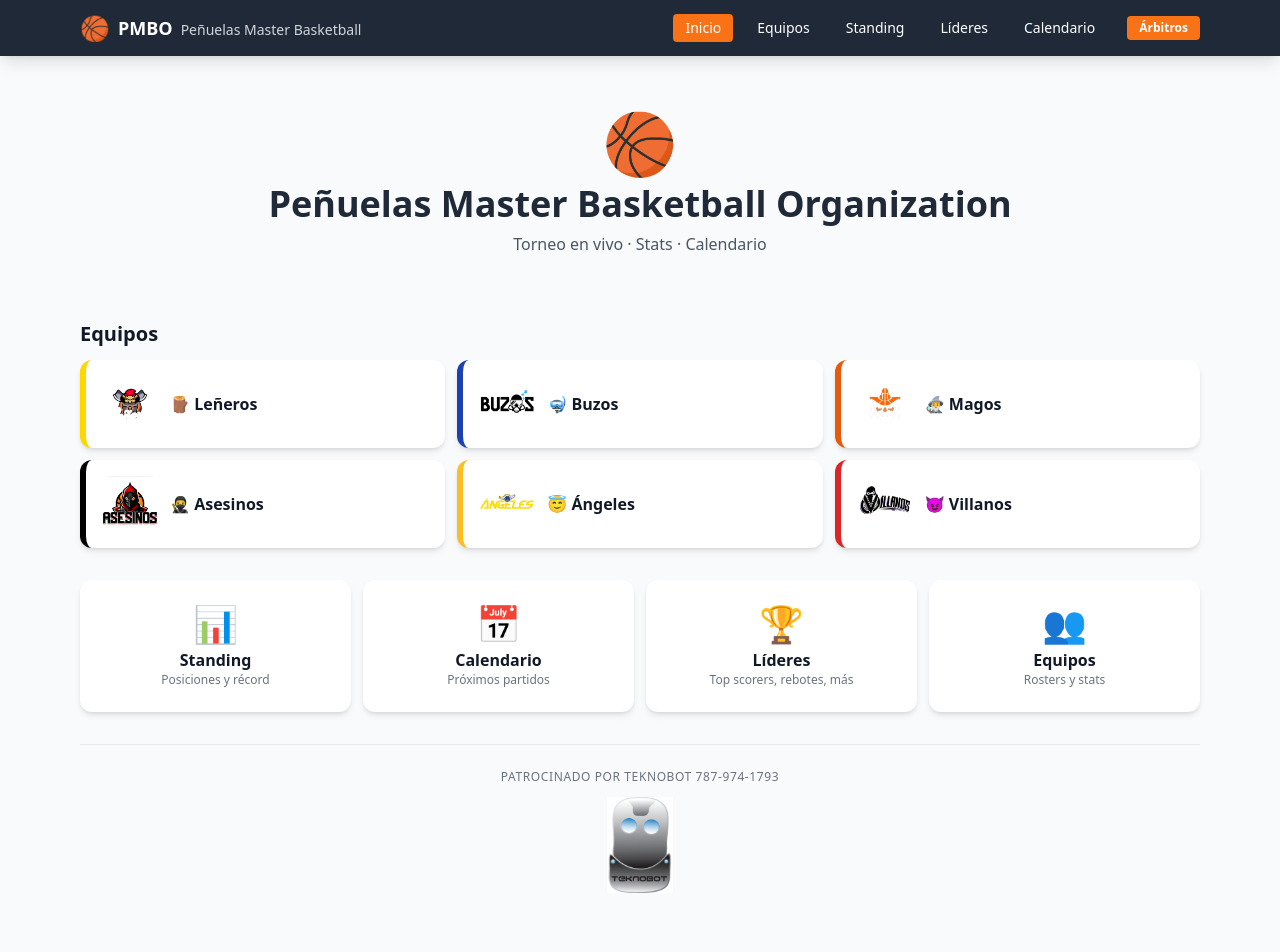
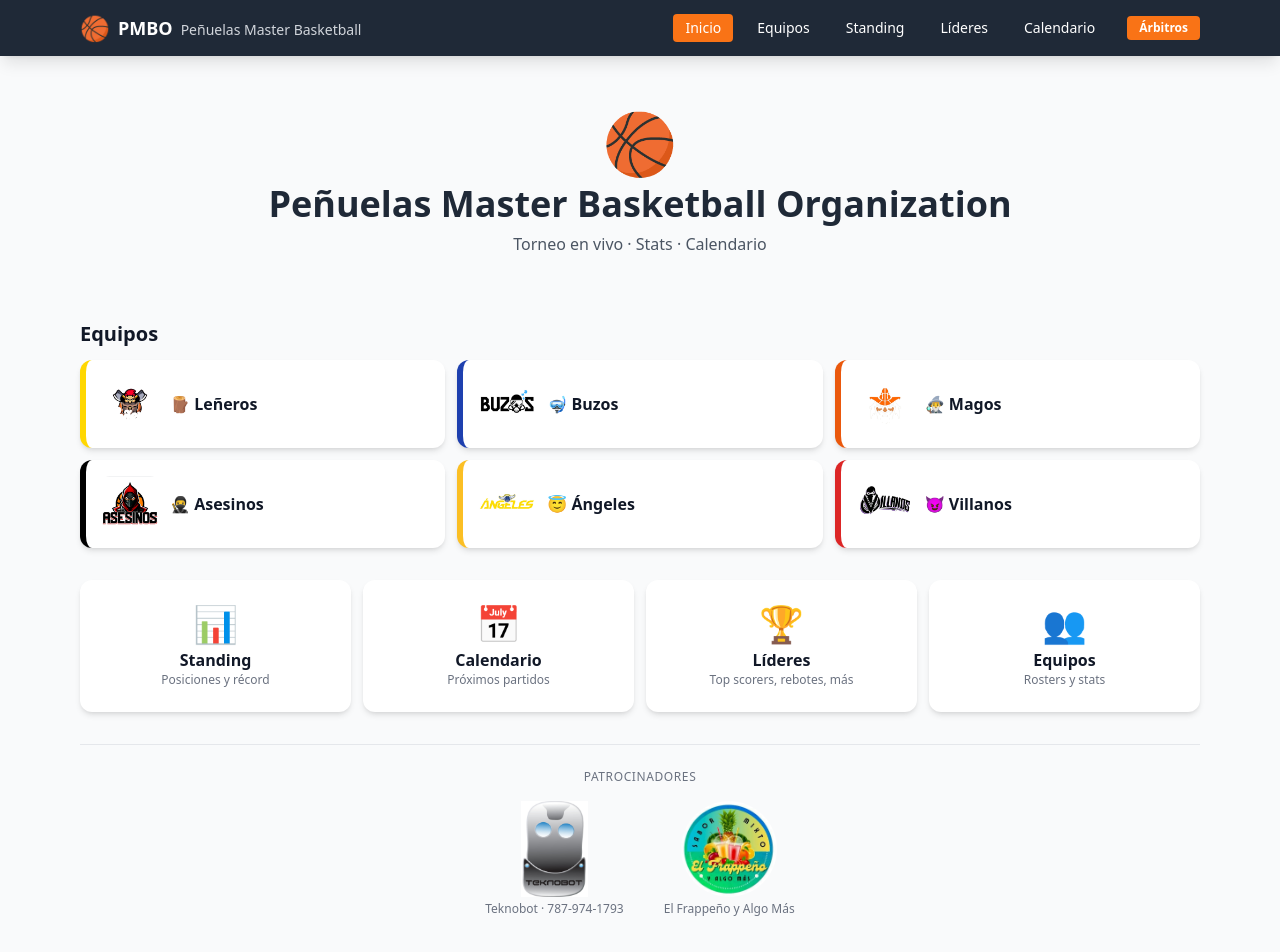
Before and after one commit to teknobotpr/pmbo, a React (Vite) app: page / in a window 1280 px wide. Shown: the top 952 px of the page. Built offline with nearby package versions, Linux system fonts and the light colour scheme; no server answers.

Commit message:
feat: add El Frappeño sponsor logo on home page

```diff
--- a/src/pages/Home.tsx
+++ b/src/pages/Home.tsx
@@ -61,19 +61,37 @@ export default function Home() {
       </section>
 
       <section className="text-center pt-6 border-t border-gray-200">
-        <p className="text-xs uppercase tracking-wider text-gray-500 mb-3">Patrocinado por Teknobot 787-974-1793</p>
+        <p className="text-xs uppercase tracking-wider text-gray-500 mb-4">
+          Patrocinadores
+        </p>
+        <div className="flex flex-wrap items-center justify-center gap-6 sm:gap-10">
           <a
             href="https://facebook.com/teknobotpr"
             target="_blank"
             rel="noopener noreferrer"
-          className="inline-block hover:opacity-80 transition-opacity"
+            className="flex flex-col items-center hover:opacity-80 transition-opacity"
           >
             <img
               src={`${import.meta.env.BASE_URL}logo.jpg`}
               alt="Teknobot"
-            className="h-24 w-auto mx-auto"
+              className="h-24 w-auto"
             />
+            <span className="text-xs text-gray-500 mt-1">Teknobot · 787-974-1793</span>
           </a>
+          <a
+            href="https://www.facebook.com/elfrappeno"
+            target="_blank"
+            rel="noopener noreferrer"
+            className="flex flex-col items-center hover:opacity-80 transition-opacity"
+          >
+            <img
+              src={`${import.meta.env.BASE_URL}sponsor-frappeno.jpg`}
+              alt="El Frappeño y Algo Más"
+              className="h-24 w-24 object-cover rounded-full"
+            />
+            <span className="text-xs text-gray-500 mt-1">El Frappeño y Algo Más</span>
+          </a>
+        </div>
       </section>
     </div>
   );
```
Also changed, not shown: public/sponsor-frappeno.jpg (added). Lines whose indentation alone changed are shown as unchanged.
